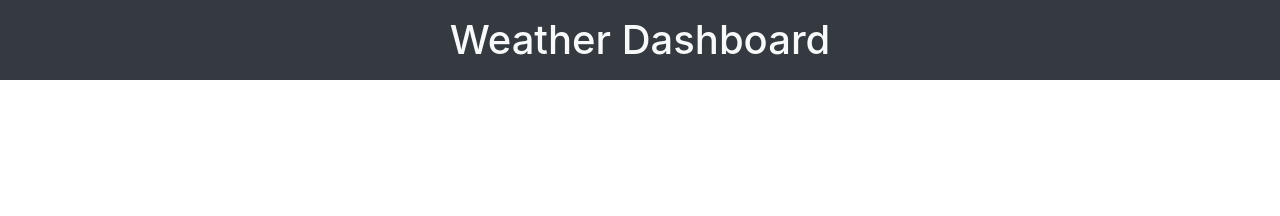
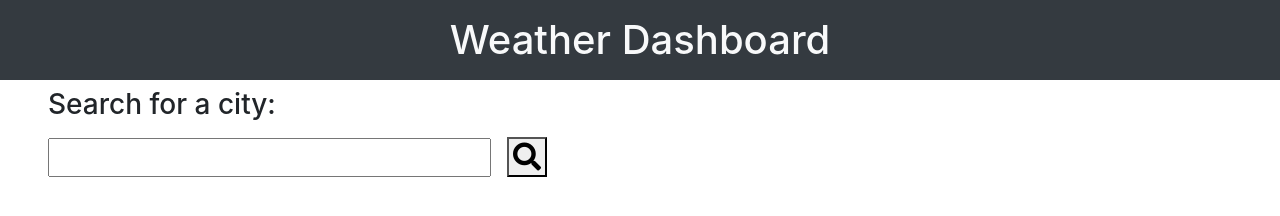
Before and after one commit to MarcusTravis/Weather-Dashboard, a plain HTML site: page index.html in a window 1280 px wide. Drawn offline with nearby package versions, Linux system fonts and the light colour scheme; no server answers.

Commit message:
added html content inside js, added a little bit of structuring to html page

```diff
--- a/index.html
+++ b/index.html
@@ -7,9 +7,14 @@
 
     <!-- Bootstrap CSS -->
     <link rel="stylesheet" href="https://stackpath.bootstrapcdn.com/bootstrap/4.5.0/css/bootstrap.min.css" integrity="sha384-9aIt2nRpC12Uk9gS9baDl411NQApFmC26EwAOH8WgZl5MYYxFfc+NcPb1dKGj7Sk" crossorigin="anonymous">
+    <link
+      rel="stylesheet"
+      href="https://use.fontawesome.com/releases/v5.8.1/css/all.css"
+      integrity="sha384-50oBUHEmvpQ+1lW4y57PTFmhCaXp0ML5d60M1M7uH2+nqUivzIebhndOJK28anvf"
+      crossorigin="anonymous"
+    />
 
-
-    <title>Hello, world!</title>
+    <title>Weather Dashboard</title>
   </head>
   <body>
     <div class="container-fluid">
@@ -22,11 +27,11 @@
         <!-- start main -->
         <div class="row">
             <!-- start input col -->
-            <div class="col"></div>
+            <div class="col" id="leftCol"></div>
             <!-- close input col -->
 
             <!-- start output col -->
-            <div class="col"></div>
+            <div class="col" id="rightCol"></div>
             <!-- close output col -->
         </div>
         <!-- close main -->
--- a/script.js
+++ b/script.js
@@ -7,19 +7,31 @@
     //create onclick function for input button
     //use local storage to keep data inside divs or spans
     //button needs to make call to weather API
+    var leftCol = document.getElementById("leftCol");
+    var input = document.createElement("input");
+    var div = document.createElement("div")
+    var btn1 = document.createElement("button")
+    leftCol.textContent = ("Search for a city:");
+    leftCol.setAttribute("class", "h3 pl-5")
+    leftCol.appendChild(div);
+    div.appendChild(input);
+    input.setAttribute("class", "mt-3")
+    div.appendChild(btn1);
+    btn1.setAttribute("class", "fa fa-search 3x p-1 m-0 ml-3")
+
     var queryURL = "http://api.openweathermap.org/data/2.5/weather?q=Gilbert,Arizona&appid=a2c6aeb70811d753296d3acafec7dceb";
 
       $.ajax({
         url: queryURL,
         method: "GET"
       })
-        .then(function(response) {
+      .then(function(response) {
           var results = response.data;
           console.log(results);
           console.log(response);
-          console.log(response.main.temp);
+          console.log(response.weather);
 
-          });
+        });
 
 
 // WHEN I view current weather conditions for that city
```
